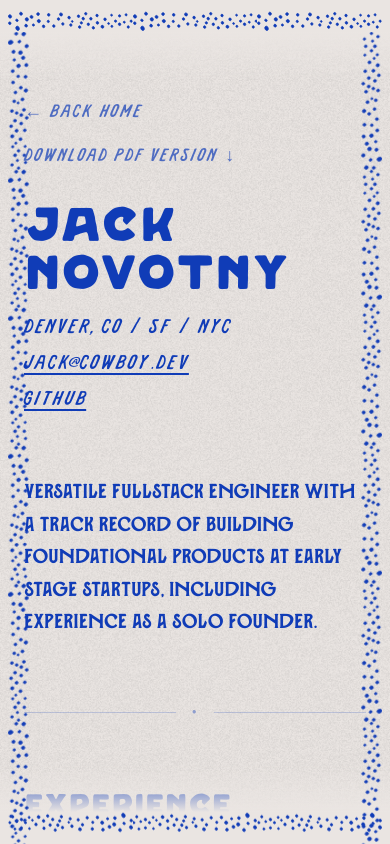
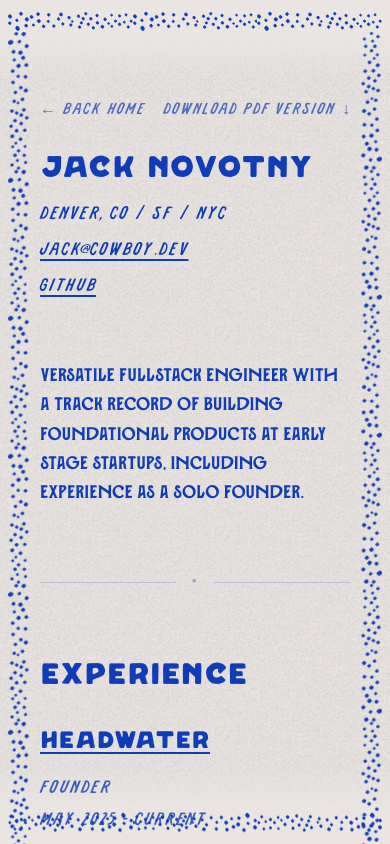
Before and after one commit to hexcowboy/cowboy.dev, a React (Vite) app: page /resume in a window 390 px wide. Built offline with nearby package versions, Linux system fonts and the light colour scheme.

Commit message:
fix: update zerodev resume entry

```diff
--- a/scripts/resume.html
+++ b/scripts/resume.html
@@ -55,6 +55,8 @@
     }
     .job {
       margin-bottom: 14px;
+      break-inside: avoid;
+      page-break-inside: avoid;
     }
     .job-header {
       display: flex;
@@ -88,6 +90,12 @@
       font-size: 10.5pt;
       color: #333;
       margin-bottom: 4px;
+    }
+    .job-subtitle {
+      font-size: 10pt;
+      color: #555;
+      margin-top: -1px;
+      margin-bottom: 3px;
     }
     ul {
       margin-left: 18px;
@@ -128,12 +136,6 @@
     }
     .tools-list li {
       margin-bottom: 2px;
-    }
-    .note {
-      color: #555;
-      font-size: 9.5pt;
-      font-style: italic;
-      margin-top: 4px;
     }
   </style>
 </head>
@@ -192,7 +194,8 @@
         <h3><span class="job-company"><a href="https://zerodev.app">ZeroDev</a></span><span class="badge">YC W2023</span></h3>
         <span class="job-meta">September 2022 - February 2024</span>
       </div>
-      <div class="job-role">First Hire — Founding Engineer</div>
+      <div class="job-subtitle">transitioned from Eternal (YC W2020)</div>
+      <div class="job-role">Founding Engineer and Engineering Manager</div>
       <ul>
         <li>Helped build early stage efficient solutions for user-friendly crypto wallet onboarding.</li>
         <li>Built core dashboard for customers to manage their integrations.</li>
@@ -200,7 +203,6 @@
         <li>Helped onboard new customers and provide developer documentation.</li>
       </ul>
       <div class="stack"><strong>Stack:</strong> Next.js, Tailwind, TypeScript, Postgres, Ethereum, Render, Supabase</div>
-      <p class="note">Note: I followed the founder from another YC startup, Eternal (YC W2020), to build the foundation of ZeroDev.</p>
     </div>
 
     <p style="color: #555; font-style: italic; margin-top: 4px;">Previous: Multiple early stage startups, freelance web development.</p>
--- a/src/routes/resume.tsx
+++ b/src/routes/resume.tsx
@@ -11,19 +11,19 @@ export default function Resume() {
       <Border />
 
       <main className="gradient-overlay no-scrollbar absolute inset-0 overflow-y-auto">
-        <div className="mx-auto flex w-full max-w-4xl flex-col px-6 py-24 md:px-12">
+        <div className="relative z-[60] mx-auto flex w-full max-w-4xl flex-col px-10 py-24 sm:px-12">
           {/* Navigation */}
           <div className="mb-8 flex flex-wrap items-center justify-between gap-4">
             <Link
               to="/"
-              className="font-camino-slim text-lg opacity-70 transition-opacity hover:opacity-100"
+              className="font-camino-slim text-base opacity-70 transition-opacity hover:opacity-100 sm:text-lg"
             >
               &larr; Back home
             </Link>
             <a
               href="/jack-novotny-resume.pdf"
               download
-              className="font-camino-slim text-lg opacity-70 transition-opacity hover:opacity-100"
+              className="font-camino-slim text-base opacity-70 transition-opacity hover:opacity-100 sm:text-lg"
             >
               Download PDF version &darr;
             </a>
@@ -31,10 +31,10 @@ export default function Resume() {
 
           {/* Header */}
           <header className="mb-16">
-            <h1 className="font-camino-bold mb-4 text-5xl md:text-7xl">
+            <h1 className="font-camino-bold mb-4 max-w-full break-words text-3xl leading-none sm:text-5xl md:text-6xl">
               Jack Novotny
             </h1>
-            <div className="font-camino-slim flex flex-col gap-2 text-xl md:flex-row md:gap-6">
+            <div className="font-camino-slim flex max-w-full flex-col gap-2 text-lg break-words sm:text-xl md:flex-row md:flex-wrap md:gap-x-6 md:gap-y-2">
               <span>Denver, CO / SF / NYC</span>
               <a
                 href="mailto:jack@cowboy.dev"
@@ -53,7 +53,7 @@ export default function Resume() {
 
           {/* Summary */}
           <section className="mb-16">
-            <p className="font-camino text-xl leading-relaxed md:text-2xl">
+            <p className="font-camino text-lg leading-relaxed sm:text-xl md:text-2xl">
               Versatile fullstack engineer with a track record of building
               foundational products at early stage startups, including
               experience as a solo founder.
@@ -106,7 +106,8 @@ export default function Resume() {
                 url="https://zerodev.app"
                 dates="September 2022 - February 2024"
                 badge="YC W2023"
-                role="First Hire — Founding Engineer"
+                subtitle="transitioned from Eternal (YC W2020)"
+                role="Founding Engineer and Engineering Manager"
                 stack="Next.js, Tailwind, TypeScript, Postgres, Ethereum, Render, Supabase"
                 bullets={[
                   "Founding engineer who helped build early stage efficient solutions for user-friendly crypto wallet onboarding.",
@@ -114,7 +115,6 @@ export default function Resume() {
                   "Wrote battle-tested, audited smart contracts which were deployed to the Ethereum mainnet.",
                   "Helped onboard new customers and provide developer documentation.",
                 ]}
-                note="Note: I followed the founder from another YC startup, Eternal (YC W2020), to build the foundation of ZeroDev."
               />
 
               <div className="font-camino-slim text-lg opacity-70">
@@ -224,19 +224,19 @@ function ExperienceItem({
   url,
   dates,
   badge,
+  subtitle,
   role,
   stack,
   bullets,
-  note,
 }: {
   title: string;
   url: string;
   dates: string;
   badge?: string;
+  subtitle?: string;
   role: string;
   stack: string;
   bullets: string[];
-  note?: string;
 }) {
   return (
     <div>
@@ -258,6 +258,12 @@ function ExperienceItem({
         )}
       </div>
 
+      {subtitle && (
+        <p className="font-camino-slim -mt-2 mb-4 text-base opacity-70 md:text-lg">
+          {subtitle}
+        </p>
+      )}
+
       <div className="font-camino-slim mb-4 flex flex-col gap-1 text-lg opacity-80 md:flex-row md:gap-4">
         <span>{role}</span>
         <span className="hidden md:inline">&middot;</span>
@@ -276,12 +282,6 @@ function ExperienceItem({
       <p className="font-camino-slim text-sm opacity-60">
         <span className="font-camino-caps tracking-wider">Stack:</span> {stack}
       </p>
-
-      {note && (
-        <p className="font-camino-slim mt-3 text-base opacity-70 md:text-lg">
-          {note}
-        </p>
-      )}
     </div>
   );
 }
```
Also changed, not shown: 1 other file (tests, documents, lock files or other folders).
